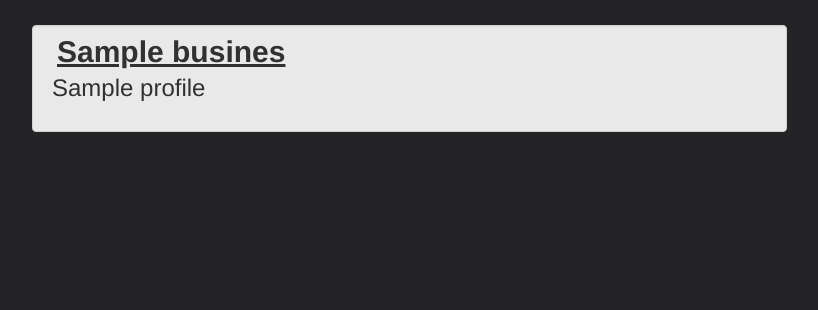
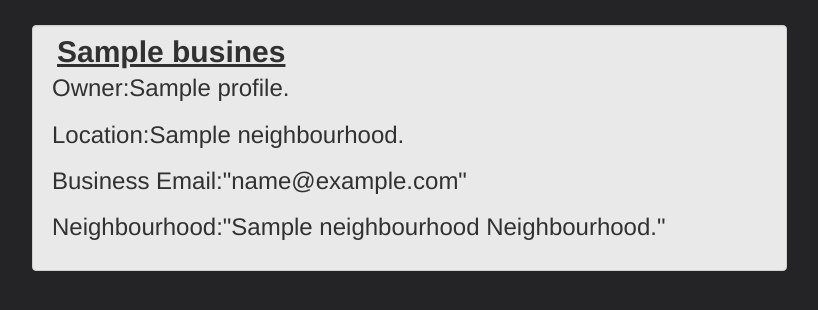
Before and after one commit to markmurimi/neighbour-hood, a Django app: page /businesses/ in a window 1280 px wide. Shown: the part 55-365 px from the top of the page, without its empty margins (224-1042 px from the left). Run offline with Django 3.2, Linux system fonts and the light colour scheme; tables that the repository leaves empty hold one stand-in row (values such as "Sample post"); some libraries are stand-ins or nearby versions.

Commit message:
made changes

```diff
--- a/neighbour/hood/templates/business.html
+++ b/neighbour/hood/templates/business.html
@@ -6,7 +6,10 @@
 
         <div class="well"style="background-color:white;margin-left:20%;margin-right:21%;opacity:0.9;margin-top:2%;">
             <h2 style="padding-left:5px;padding-right:20px;margin-top:-10px;margin-bottom:-13px;font-weight:bolder;text-decoration:underline;">{{business.name}}</h2>
-            <h3>{{business.profile.name}}</h3>
+            <h3>Owner:{{business.profile.name}}.</h3>
+            <h3>Location:{{business.neighbourhood.neighbourhood_name}}.</h3>
+            <h3>Business Email:"{{business.b_email}}"</h3>
+            <h3>Neighbourhood:"{{business.neighbourhood.neighbourhood_name}} Neighbourhood."</h3>
         </div>
     {% endfor %}
 {% endblock %}
```
